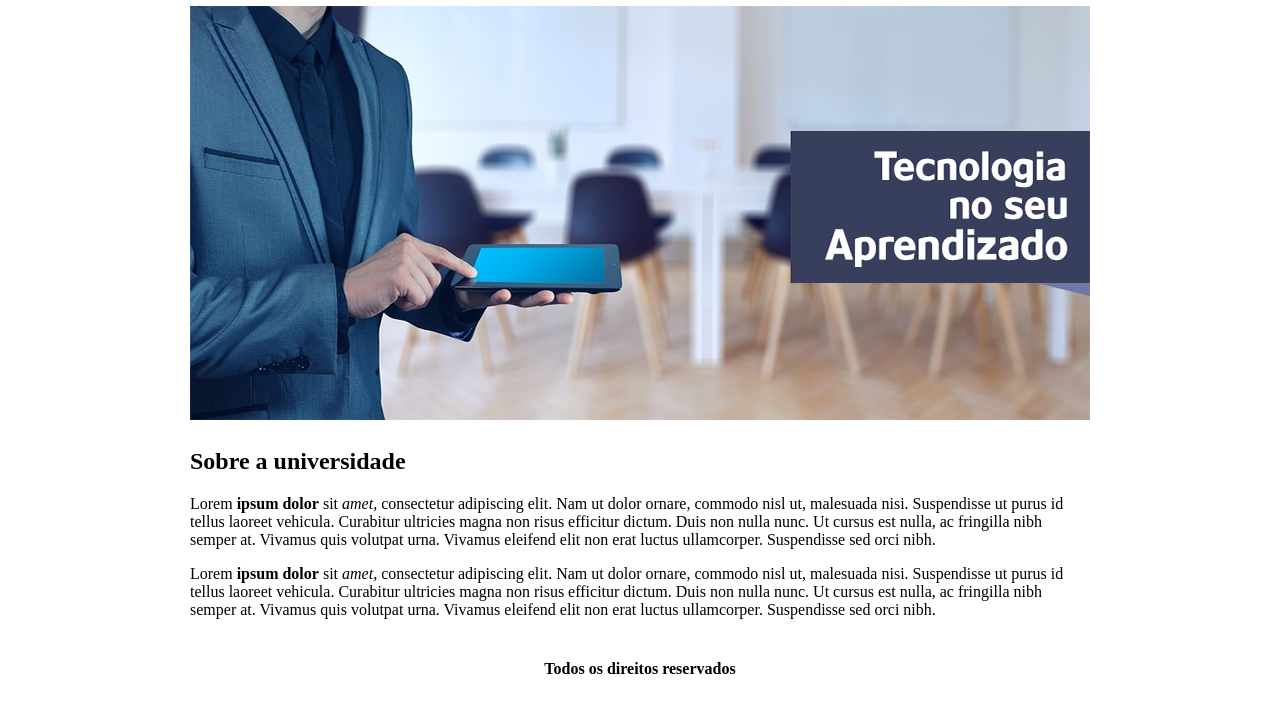
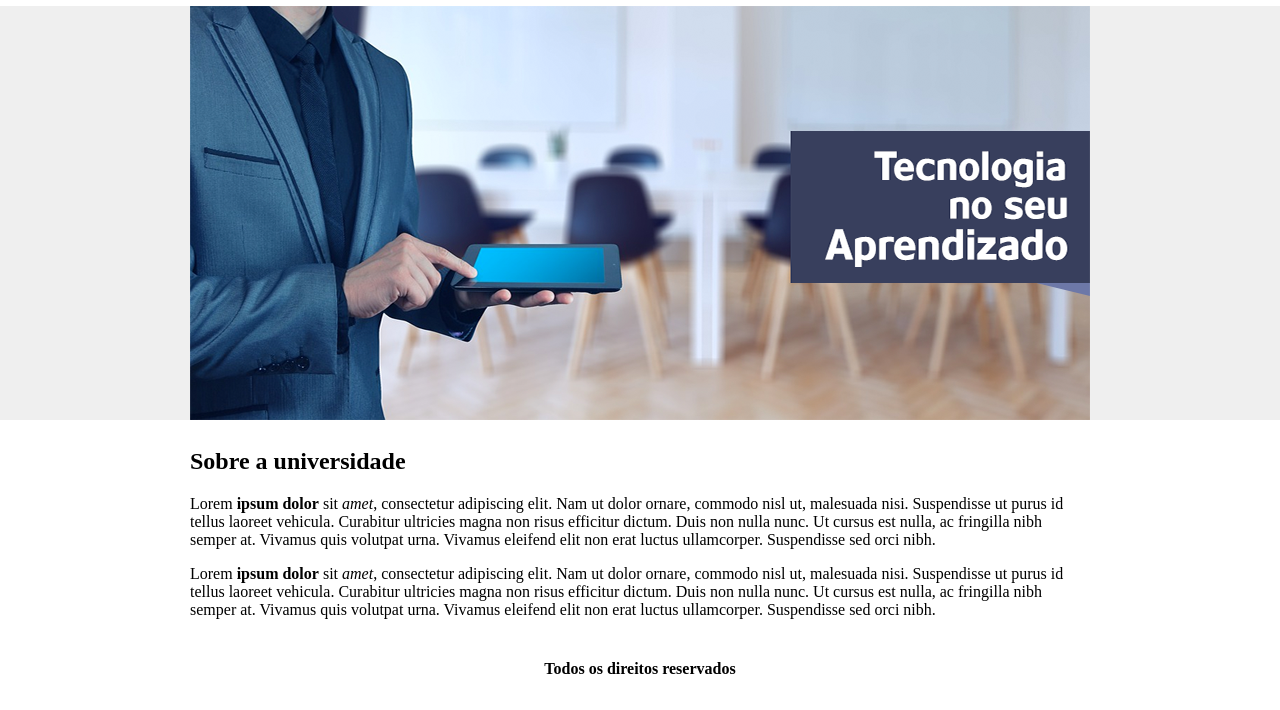
Before and after one commit to vboechat/unes, a plain HTML site: page index.html in a window 1280 px wide. Shown: the part 98-808 px from the top of the page. Drawn offline with Linux system fonts and the light colour scheme.

Commit message:
fix: fixed background image

```diff
--- a/index.html
+++ b/index.html
@@ -8,7 +8,7 @@
     <title>UNES - Página Principal</title>
 </head>
 
-<body background="./assets/images/main-background.png">
+<body background="./assets/images/background-1.png">
     <table border="0" width="900px" align="center">
         <tr>
             <td height="89"><img src="./assets/images/logo.png"></td>
```
